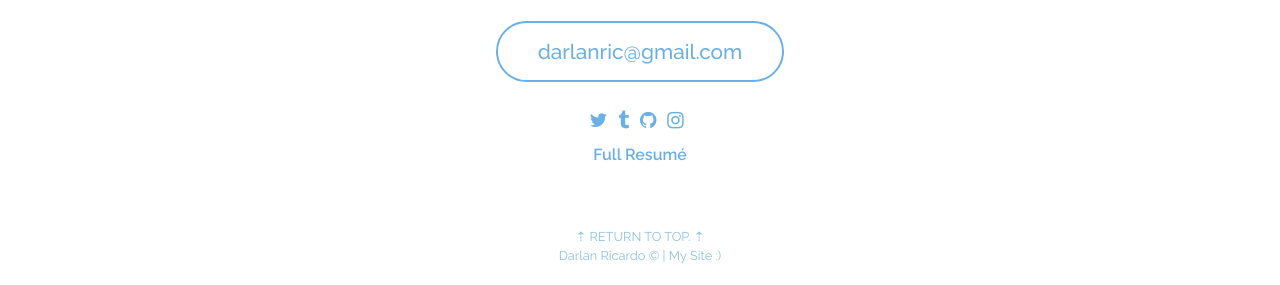
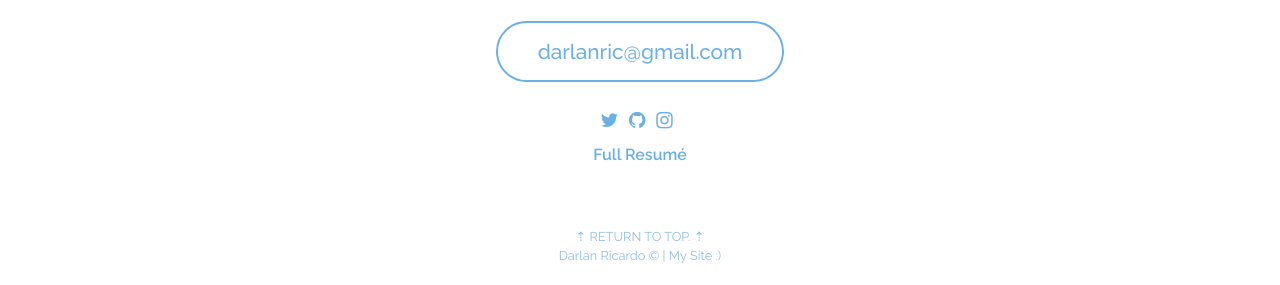
Before and after one commit to darlancodes/darlanric.github.io-website, a Jekyll site: the page built from index.html, in a window 1280 px wide. Shown: the part 1978-2263 px from the top of the page. Built offline with Jekyll 4.4.1, drawn with Linux system fonts in a browser that asks for light colours; nearby versions of some CDN libraries; comment, search, counter and statistics services are not loaded.

Commit message:
Changing social icon

```diff
--- a/_includes/contact.html
+++ b/_includes/contact.html
@@ -4,7 +4,7 @@
           <h3  id="contact">Contact</h3>
           <span class="email">darlanric@gmail.com</span><br><br><br>
           <a href="https://twitter.com/DarlanR" target="_blank"><i class="fa fa-twitter" aria-hidden="true"></i></a>
-          <a href="http://drdrafts.tumblr.com" target="_blank"><i class="fa fa-tumblr" aria-hidden="true"></i></a>
+          <!-- <a href="http://drdrafts.tumblr.com" target="_blank"><i class="fa fa-tumblr" aria-hidden="true"></i></a> -->
           <a href="https://github.com/DarlanRic" target="_blank"><i class="fa fa-github" aria-hidden="true"></i></a>
           <a href="https://instagram.com/darlanric2" target="_blank" ><i class="fa fa-instagram" aria-hidden="true"></i></a><br>
           <a id="resume" href="https://www.docdroid.net/hszu58d/resume-darlan-ricardo.pdf.html" target="_blank">Full Resumé</a>
```
